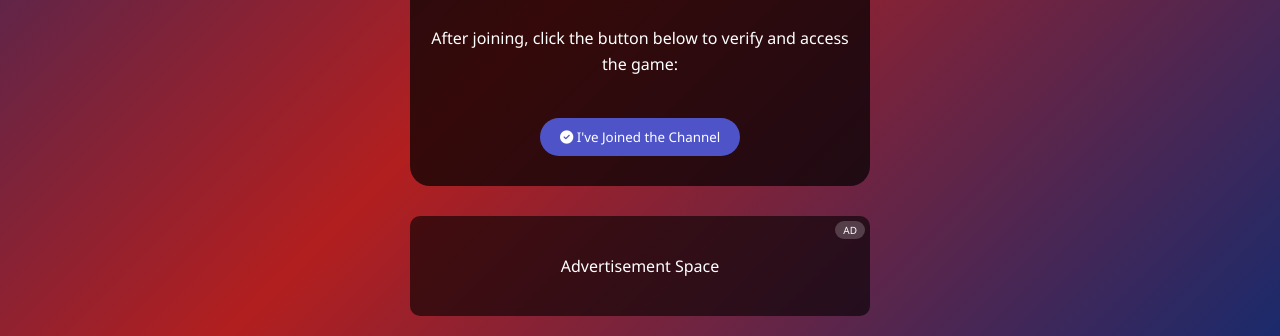
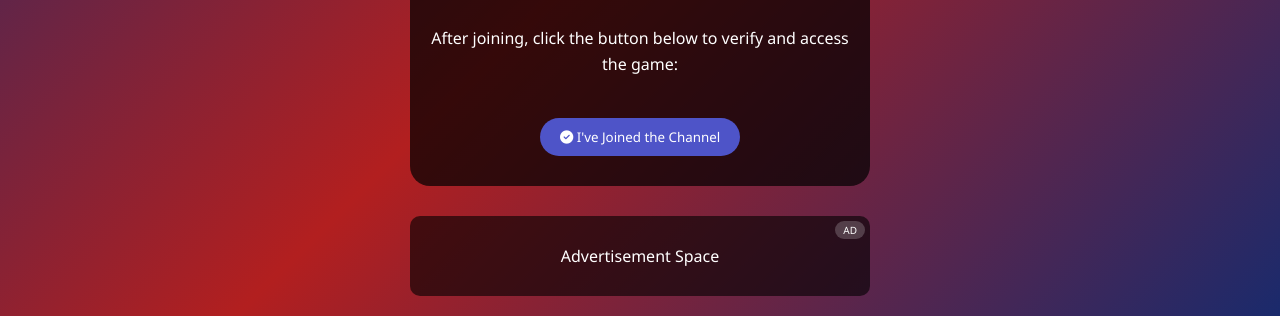
Before and after one commit to Jobubafx/minewall, a plain HTML site: page index.html in a window 1280 px wide. Shown: the part 493-829 px from the top of the page. Drawn offline with Linux system fonts and the light colour scheme; a script that the page names is missing.

Commit message:
Update index.html

```diff
--- a/index.html
+++ b/index.html
@@ -17,7 +17,7 @@
     body {
         background: linear-gradient(135deg, #1a2a6c, #b21f1f, #1a2a6c);
         color: white;
-        min-height: 100vh;
+        min-height: 80vh;
         display: flex;
         flex-direction: column;
         position: relative;
@@ -94,7 +94,7 @@
         padding: 10px;
         margin: 10px 0;
         text-align: center;
-        min-height: 100px;
+        min-height: 80px;
         display: flex;
         align-items: center;
         justify-content: center;
```
